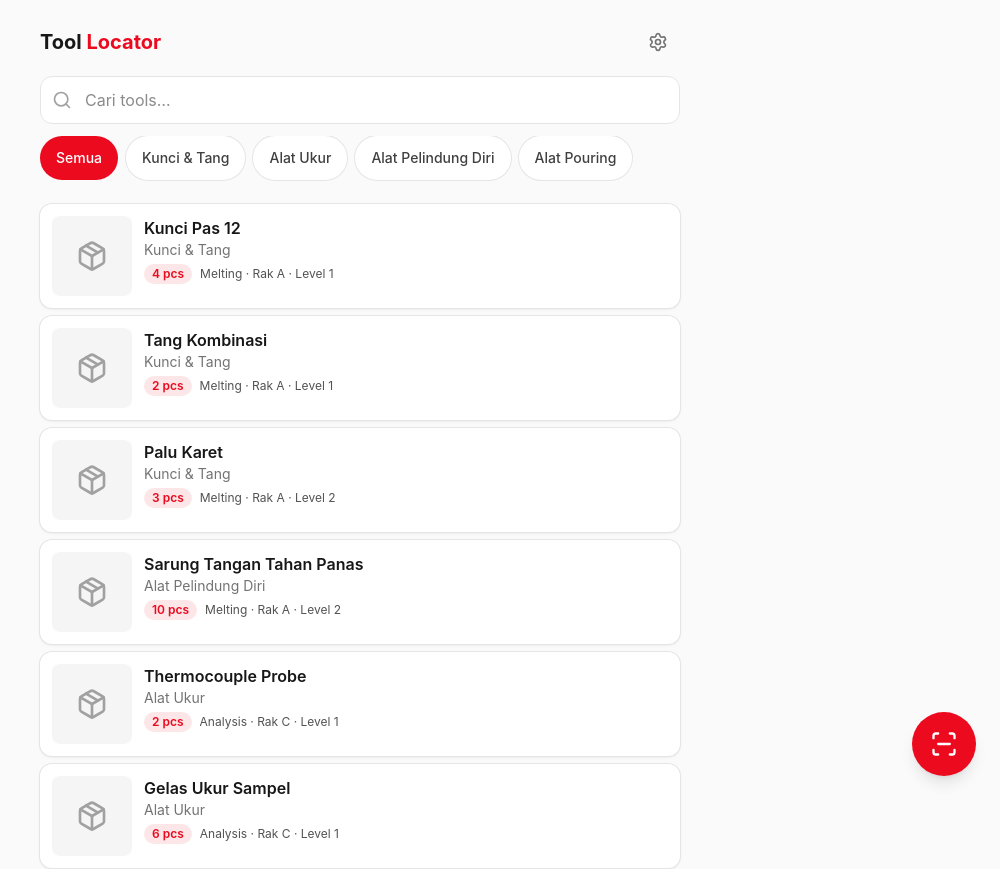
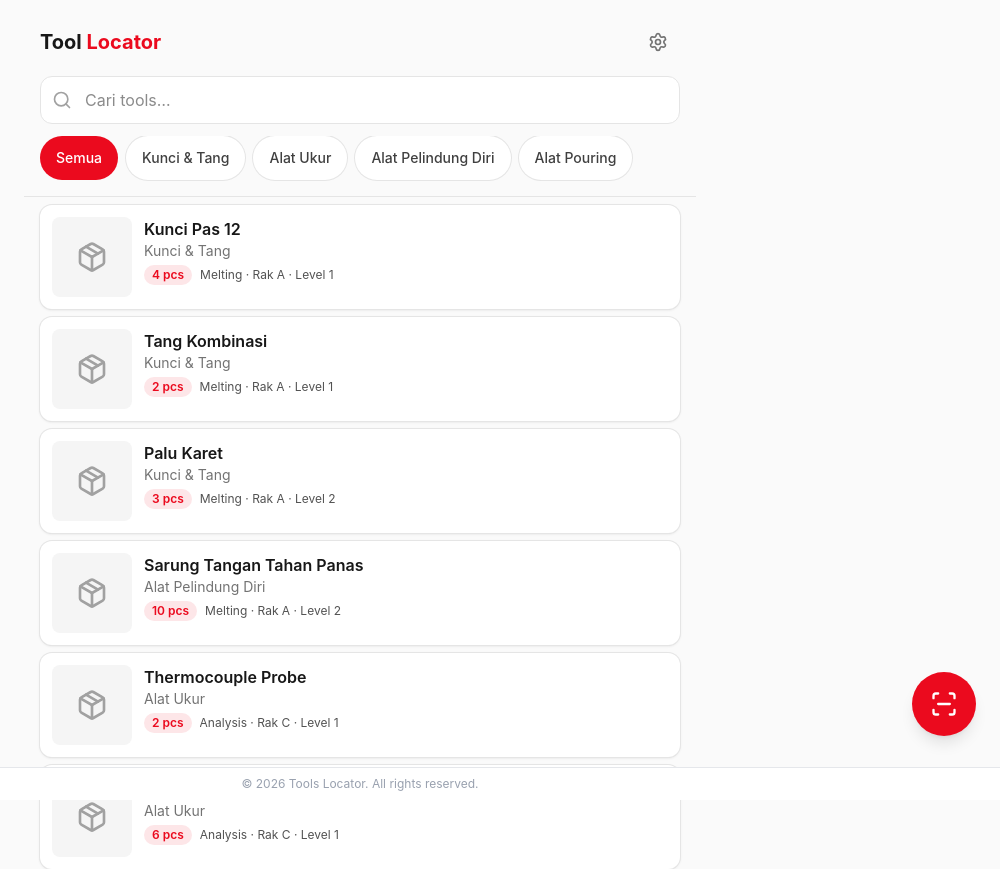
Before and after one commit to El-hash97/tools-locator, a React (Vite) app: page / in a window 1280 px wide. Shown: the top 869 px of the page, without its empty margins (280-1280 px from the left). Built offline with nearby package versions, Linux system fonts and the light colour scheme.

Commit message:
fix footer

```diff
--- a/src/App.tsx
+++ b/src/App.tsx
@@ -18,7 +18,7 @@ export default function App() {
     <DataProvider>
       <AuthProvider>
         <div className="flex flex-col min-h-screen">
-          <main className="flex-1">
+          <main className="flex-1 pb-20">
             <Routes>
               <Route path="/" element={<Home />} />
               <Route path="/tools/:id" element={<ToolDetail />} />
--- a/src/components/Footer.tsx
+++ b/src/components/Footer.tsx
@@ -1,8 +1,8 @@
 export default function Footer() {
   return (
-    <footer className="bg-white border-t border-gray-200 mt-auto">
-      <div className="max-w-7xl mx-auto py-6 px-4 sm:px-6 lg:px-8">
-        <p className="text-center text-sm text-gray-500">
+    <footer className="fixed bottom-0 left-0 right-0 z-10 bg-white border-t border-gray-200">
+      <div className="max-w-7xl mx-auto py-2 px-4 sm:px-6 lg:px-8">
+        <p className="text-center text-xs text-gray-400">
           &copy; {new Date().getFullYear()} Tools Locator. All rights reserved.
         </p>
       </div>
--- a/src/components/ScanFab.tsx
+++ b/src/components/ScanFab.tsx
@@ -6,7 +6,7 @@ export function ScanFab() {
     <Link
       to="/scan"
       aria-label="Scan QR untuk mengembalikan tools"
-      className="fixed bottom-6 right-6 flex h-16 w-16 items-center justify-center rounded-full bg-toyota text-white shadow-lg active:bg-toyota-dark"
+      className="fixed bottom-16 right-6 flex h-16 w-16 items-center justify-center rounded-full bg-toyota text-white shadow-lg active:bg-toyota-dark"
     >
       <ScanLine className="h-7 w-7" aria-hidden="true" />
     </Link>
--- a/src/pages/Home.tsx
+++ b/src/pages/Home.tsx
@@ -27,7 +27,7 @@ export default function Home() {
 
   return (
     <div className="mx-auto min-h-full max-w-2xl pb-28">
-      <header className="sticky top-0 z-10 bg-neutral-50/95 px-4 pb-3 pt-5 backdrop-blur">
+      <header className="sticky top-0 z-10 bg-neutral-50/95 px-4 pb-3 pt-5 backdrop-blur border-b border-neutral-200">
         <div className="mb-3 flex items-center justify-between">
           <h1 className="text-xl font-bold text-neutral-900">
             Tool <span className="text-toyota">Locator</span>
--- a/src/pages/Scan.tsx
+++ b/src/pages/Scan.tsx
@@ -62,7 +62,7 @@ export default function Scan() {
 
   return (
     <div className="mx-auto max-w-2xl pb-10">
-      <header className="flex items-center gap-2 px-4 py-4">
+      <header className="flex items-center gap-2 px-4 py-4 border-b border-neutral-200">
         <Link
           to="/"
           aria-label="Kembali"
--- a/src/pages/ToolDetail.tsx
+++ b/src/pages/ToolDetail.tsx
@@ -55,7 +55,7 @@ export default function ToolDetail() {
 
   return (
     <div className="mx-auto max-w-2xl pb-10">
-      <header className="flex items-center gap-2 px-4 py-4">
+      <header className="flex items-center gap-2 px-4 py-4 border-b border-neutral-200">
         <Link
           to="/"
           aria-label="Kembali"
--- a/src/pages/admin/AdminLayout.tsx
+++ b/src/pages/admin/AdminLayout.tsx
@@ -21,7 +21,7 @@ export function AdminLayout({ children }: { children: ReactNode }) {
 
   return (
     <div className="mx-auto max-w-3xl pb-10">
-      <header className="px-4 pt-5">
+      <header className="px-4 pt-5 border-b border-neutral-200">
         <div className="flex items-center justify-between">
           {/* h-11 = 44px: judul dijadikan tautan ke beranda, jadi ikut
               batas minimal target sentuh seperti tautan lain di aplikasi. */}
```
